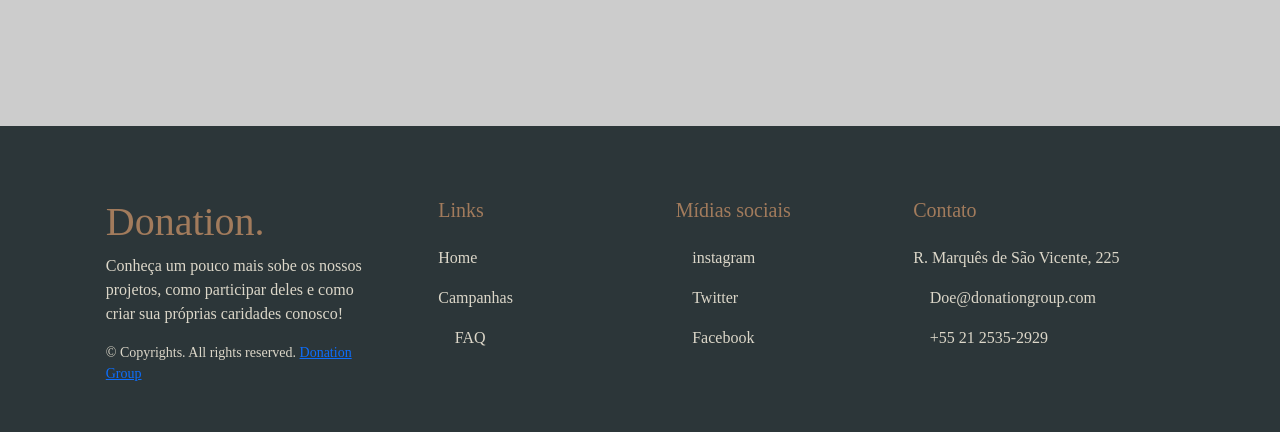
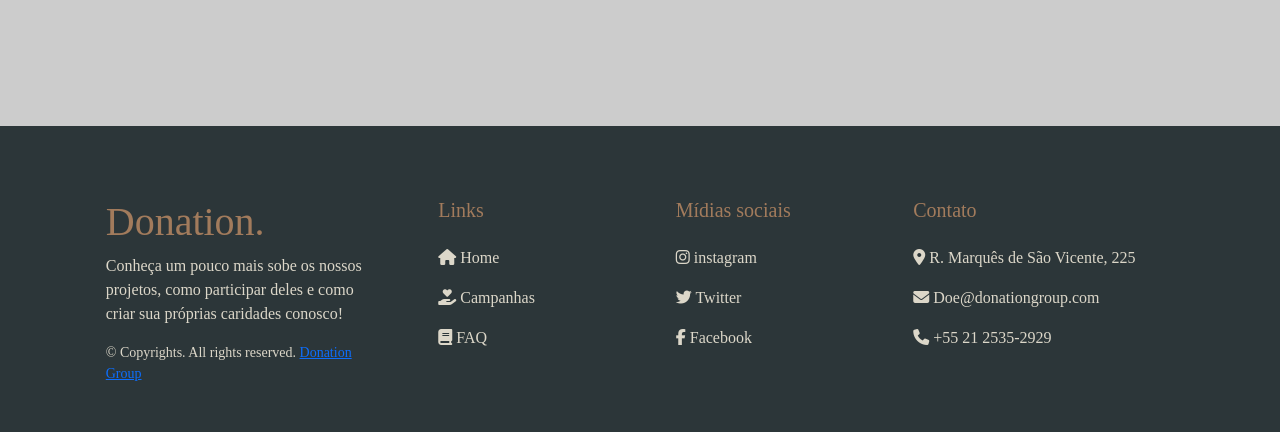
Before and after one commit to Levis33/progweb-2, a Django app: page /faq/ in a window 1280 px wide. Shown: the part 368-800 px from the top of the page. Run offline with Django 4.2, Linux system fonts and the light colour scheme; some libraries are stand-ins or nearby versions.

Commit message:
melhorando algumas coisas

```diff
--- a/donation/donation/settings.py
+++ b/donation/donation/settings.py
@@ -26,7 +26,7 @@ SECRET_KEY = "django-insecure-s%twu+h*^iy933i9#*h15dt!d4_gbncy2&36$@+nugpa6x&_(#
 # SECURITY WARNING: don't run with debug turned on in production!
 DEBUG = True
 
-ALLOWED_HOSTS = []
+ALLOWED_HOSTS = ['*']
 
 
 # Application definition
--- a/donation/static/css/style.css
+++ b/donation/static/css/style.css
@@ -79,6 +79,14 @@ body {
   display: flex;
   flex-direction: column;
   background-color: #cccccc;
+}
+
+.table{
+  background-color: #fff;
+}
+
+.card-atm{
+  background-color: #fff;
 }
 
 .obrigatorio { /* <span class="obrigatorio">*</span> */
--- a/donation/templates/base_generic.html
+++ b/donation/templates/base_generic.html
@@ -30,8 +30,9 @@
         <link href='http://fonts.googleapis.com/css?family=Poiret+One' rel='stylesheet' type='text/css'>
 
         <!-- fontawesome -->
-        <script src="{% static 'fontawesomefree/js/all.min.js' %}"></script>
-        <link href="{% static 'fontawesomefree/css/all.min.css' %}" rel="stylesheet" type="text/css">
+        <!-- <script src="{% static 'fontawesomefree/js/all.min.js' %}"></script> -->
+        <!-- <link href="{% static 'fontawesomefree/css/all.min.css' %}" rel="stylesheet" type="text/css">  -->
+        <script src="https://kit.fontawesome.com/a076d05399.js" crossorigin="anonymous"></script>
 
         <!-- Datatables Js + JQuery -->
         <script type="text/javascript" src="https://cdn.datatables.net/v/bs5/jq-3.6.0/jszip-2.5.0/dt-1.11.3/b-2.1.1/b-colvis-2.1.1/b-html5-2.1.1/b-print-2.1.1/r-2.2.9/sc-2.0.5/sp-1.4.0/datatables.min.js"></script>
@@ -85,7 +86,7 @@
                     </li>
                     {% endif %}
                     <li class="nav-item dropdown">
-                        <a class="nav-link click-scroll dropdown-toggle" id="navbarLightDropdownMenuLink" role="button" data-bs-toggle="dropdown"aria-expanded="false"><i class="fa-solid fa-user"></i></a>
+                        <a class="nav-link click-scroll dropdown-toggle" id="navbarLightDropdownMenuLink" role="button" data-bs-toggle="dropdown"aria-expanded="false"><i class="fas fa-user"></i></a>
                         <ul class="dropdown-menu dropdown-menu-light" aria-labelledby="navbarLightDropdownMenuLink">
                             {% if request.user|has_group:"Administrador" %}
 
@@ -133,20 +134,20 @@
             <div class="col-md-2 col-lg-2 col-xl-2 mx-auto mb-4">
                 <h5 class="footer-titles text mb-4">Links</h5>
                 <ul class="list-unstyled ">
-                    <a class="footer-links" href="{% url 'home' %}"><p><i class="fa-solid fa-house"></i></i> Home</p></a>
-                    <a class="footer-links" href="{% url 'campanhas' %}"><p><i class="fa-solid fa-hand-holding-heart"></i> Campanhas</p></a>
-                    <a class="footer-links" href="{% url 'faq' %}"><p><i class="fa-solid fa-book"></i> FAQ</p></a>
+                    <a class="footer-links" href="{% url 'home' %}"><p><i class="fas fa-home"></i> Home</p></a>
+                    <a class="footer-links" href="{% url 'campanhas' %}"><p><i class="fas fa-hand-holding-heart"></i> Campanhas</p></a>
+                    <a class="footer-links" href="{% url 'faq' %}"><p><i class="fas fa-book"></i> FAQ</p></a>
                 </ul>
             </div>
             <div class="col-md-3 col-lg-2 col-xl-2 mx-auto mb-4">
                 <h5 class="footer-titles text mb-4">Mídias sociais</h5>
-                <a class="footer-links" href="#"><p><i class="fa-brands fa-instagram"></i> instagram</p></a>
-                <a class="footer-links" href="#"><p><i class="fa-brands fa-twitter"></i></i> Twitter</p></a>
-                <a class="footer-links" href="#"><p><i class="fa-brands fa-facebook"></i></i> Facebook</p></a>
+                <a class="footer-links" href="#"><p><i class="fab fa-instagram"></i> instagram</p></a>
+                <a class="footer-links" href="#"><p><i class="fab fa-twitter"></i> Twitter</p></a>
+                <a class="footer-links" href="#"><p><i class="fab fa-facebook-f"></i> Facebook</p></a>
             </div>
             <div class="col-md-4 col-lg-3 col-xl-3 mx-auto mb-md-0 mb-4">
                 <h5 class="footer-titles text mb-4">Contato</h5>
-                <p class="footer-links"><i class="fa-solid fa-location-dot"></i> R. Marquês de São Vicente, 225</p>
+                <p class="footer-links"><i class="fas fa-map-marker-alt"></i> R. Marquês de São Vicente, 225</p>
                 <p class="footer-links"><i class="fas fa-envelope "></i> Doe@donationgroup.com</p>
                 <p class="footer-links"><i class="fas fa-phone "></i> +55 21 2535-2929</p>
             </div>
--- a/donation/templates/campanha/doar_campanha.html
+++ b/donation/templates/campanha/doar_campanha.html
@@ -52,7 +52,7 @@
                 </div>
                 <p class="dis fw-bold mb-2">Cartão</p>
                 <div class="d-flex align-items-center justify-content-between card-atm border rounded">
-                    <div class="fa-solid fa-credit-card ps-3"></div>
+                    <div class="fas fa-credit-card"></div>
                     {{ form.cc_number }}
 
                 </div>
```
